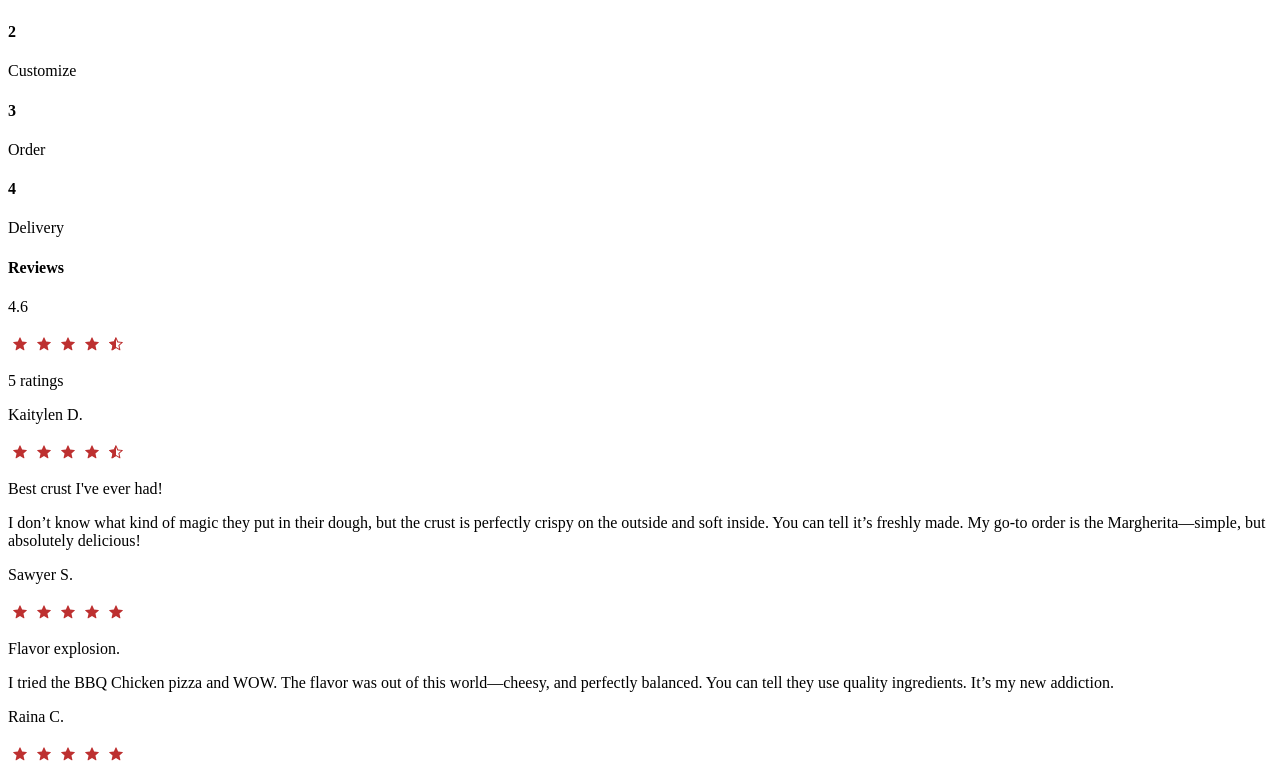
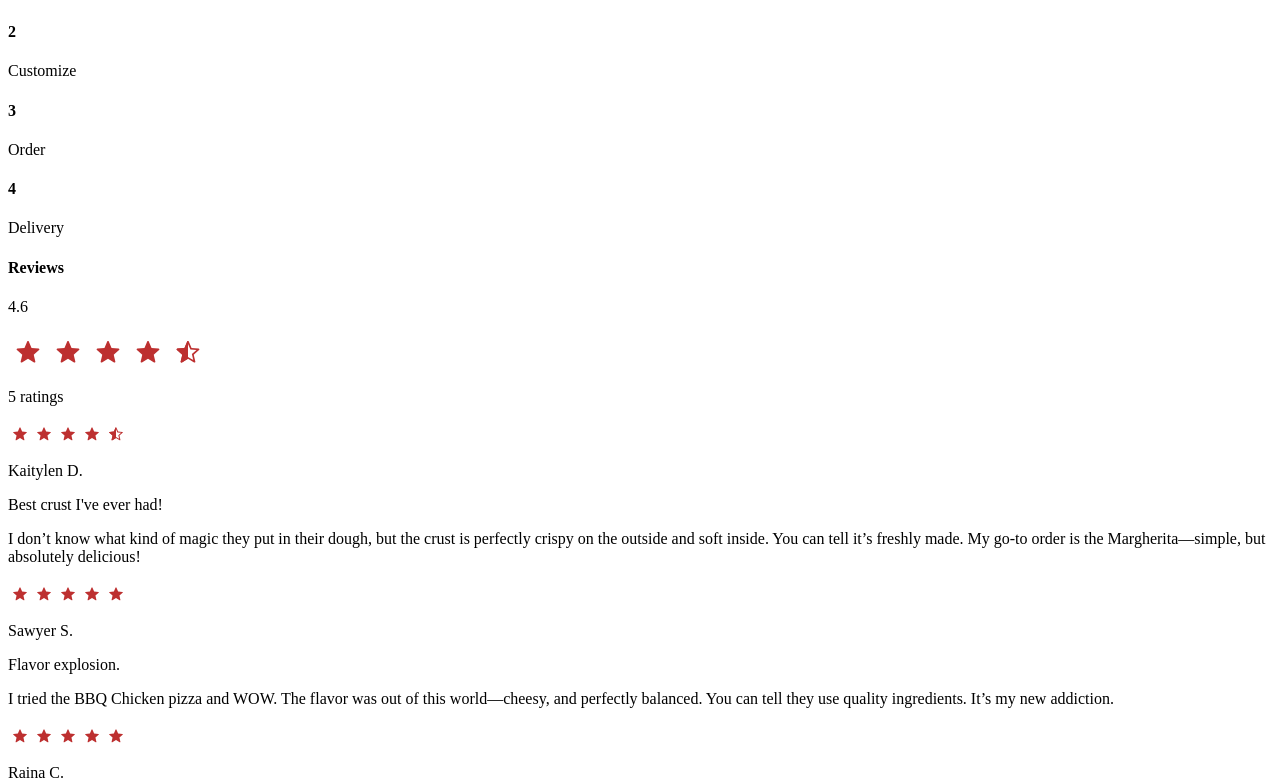
Before and after one commit to Ranica10/pizza-resteraunt, a Vue app in the folder pizza-resteraunt/: page / in a window 1280 px wide. Shown: the part 2436-3218 px from the top of the page. Built offline with nearby package versions, Linux system fonts and the light colour scheme; the HTML template or start-up script is replaced by a standard one.

Commit message:
add star size prop

```diff
--- a/pizza-resteraunt/src/components/partials/ReviewStars.vue
+++ b/pizza-resteraunt/src/components/partials/ReviewStars.vue
@@ -5,6 +5,10 @@ const props = defineProps(
         review: {
             type: Number,
             required: true
+        },
+        starSize: {
+            type: Number,
+            default: 24
         }
     }
 )
@@ -15,16 +19,16 @@ const remainder = props.review % 1
 </script>
 
 <template>
-    <div class="review-stars">
-        <svg class="filled-star" v-for="star in filledStars" xmlns="http://www.w3.org/2000/svg" width="24" height="24" viewBox="0 0 24 24">
+    <div class="review-stars" :style="`wdith: ${starSize}`">
+        <svg class="star filled-star" v-for="star in filledStars" xmlns="http://www.w3.org/2000/svg" :width="starSize" :height="starSize" viewBox="0 0 24 24">
             <path fill="#bd3030" d="m12 16.102l-3.63 2.192q-.16.079-.297.064q-.136-.016-.265-.094q-.13-.08-.196-.226t-.012-.319l.966-4.11l-3.195-2.77q-.135-.11-.178-.263t.019-.293t.165-.23q.104-.087.28-.118l4.216-.368l1.644-3.892q.068-.165.196-.238T12 5.364t.288.073t.195.238l1.644 3.892l4.215.368q.177.03.281.119q.104.088.166.229q.061.14.018.293t-.178.263l-3.195 2.77l.966 4.11q.056.171-.011.318t-.197.226q-.128.08-.265.095q-.136.015-.296-.064z" />
         </svg>
-        <div class="unfilled-stars" style="width: calc(((5 - filledStars)) * 24px);">
-            <svg class="unfilled-star" v-for="star in (5 - filledStars)" xmlns="http://www.w3.org/2000/svg" width="24" height="24" viewBox="0 0 24 24">
+        <div class="unfilled-stars" :style="`width: ${(5 - filledStars) * starSize}px; height: ${starSize}`">
+            <svg class="star unfilled-star" v-for="star in (5 - filledStars)" xmlns="http://www.w3.org/2000/svg" :width="starSize" :height="starSize" viewBox="0 0 24 24">
                 <path fill="#bd3030" d="m8.85 16.825l3.15-1.9l3.15 1.925l-.825-3.6l2.775-2.4l-3.65-.325l-1.45-3.4l-1.45 3.375l-3.65.325l2.775 2.425zm3.15-.723l-3.63 2.192q-.16.079-.297.064q-.136-.016-.265-.094q-.13-.08-.196-.226t-.012-.319l.966-4.11l-3.195-2.77q-.135-.11-.178-.263t.019-.293t.165-.23q.104-.087.28-.118l4.216-.368l1.644-3.892q.068-.165.196-.238T12 5.364t.288.073t.195.238l1.644 3.892l4.215.368q.177.03.281.119q.104.088.166.229q.061.14.018.293t-.178.263l-3.195 2.77l.966 4.11q.056.171-.011.318t-.197.226q-.128.08-.265.095q-.136.015-.296-.064zm0-3.852" />
             </svg>
-            <div class="remainder-star" v-if="remainder > 0" style="width: 12px;">
-                <svg xmlns="http://www.w3.org/2000/svg" width="24" height="24" viewBox="0 0 24 24">
+            <div class="remainder-star" v-if="remainder > 0" :style="`width: ${starSize / 2}px; height: ${starSize}px;`">
+                <svg class="star" xmlns="http://www.w3.org/2000/svg" :width="starSize" :height="starSize" viewBox="0 0 24 24">
                     <path fill="#bd3030" d="m12 16.102l-3.63 2.192q-.16.079-.297.064q-.136-.016-.265-.094q-.13-.08-.196-.226t-.012-.319l.966-4.11l-3.195-2.77q-.135-.11-.178-.263t.019-.293t.165-.23q.104-.087.28-.118l4.216-.368l1.644-3.892q.068-.165.196-.238T12 5.364t.288.073t.195.238l1.644 3.892l4.215.368q.177.03.281.119q.104.088.166.229q.061.14.018.293t-.178.263l-3.195 2.77l.966 4.11q.056.171-.011.318t-.197.226q-.128.08-.265.095q-.136.015-.296-.064z" />
                 </svg>
             </div>
--- a/pizza-resteraunt/src/components/sections/Reviews.vue
+++ b/pizza-resteraunt/src/components/sections/Reviews.vue
@@ -18,14 +18,14 @@ const avgReview = totalReview / reviews.length
         <div class="header-wrapper">
             <p class="avg-review">{{ avgReview }}</p>
             <div class="review-summary">
-                <ReviewStars :review="avgReview" ></ReviewStars>
+                <ReviewStars :review="avgReview" :starSize="40"></ReviewStars>
                 <p class="total-reviews">{{ reviews.length }} ratings</p>
             </div>
         </div>
         <div class="reviews-wrapper">
             <div class="review" v-for="(review, index) in reviews">
+                <ReviewStars :review="review.review" ></ReviewStars>
                 <p>{{ review.name }}</p>
-                <ReviewStars :review="review.review" ></ReviewStars>
                 <p>{{ review.review_title }}</p>
                 <p>{{ review.review_description }}</p>
             </div>
--- a/pizza-resteraunt/src/styles/components/partials/_reviewstars.scss
+++ b/pizza-resteraunt/src/styles/components/partials/_reviewstars.scss
@@ -1,7 +1,6 @@
 .review-stars {
     display: flex;
     flex-direction: row;
-    width: 120px;
 
     .unfilled-stars {
         display: flex;
@@ -9,13 +8,11 @@
 
         position: relative;
         overflow: hidden;
-        height: 24px;
 
         .remainder-star {
             position: absolute;
             top: 0;
             left: 0;
-            height: 24px;
             overflow: hidden;
         }
     }
--- a/pizza-resteraunt/src/styles/components/sections/_reviews.scss
+++ b/pizza-resteraunt/src/styles/components/sections/_reviews.scss
@@ -50,8 +50,9 @@
             width: 400px;
             padding: 20px;
 
-            border-radius: 8px;
+            border-radius: 12px;
             border: 2px solid $white;
+            background-color: $black;
         }
     }
 }
```
